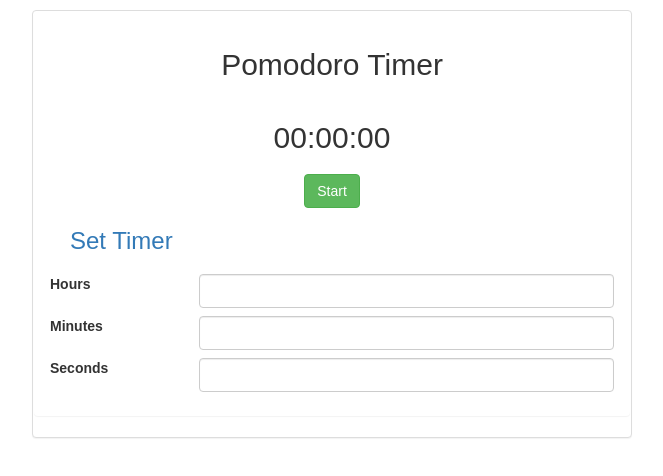
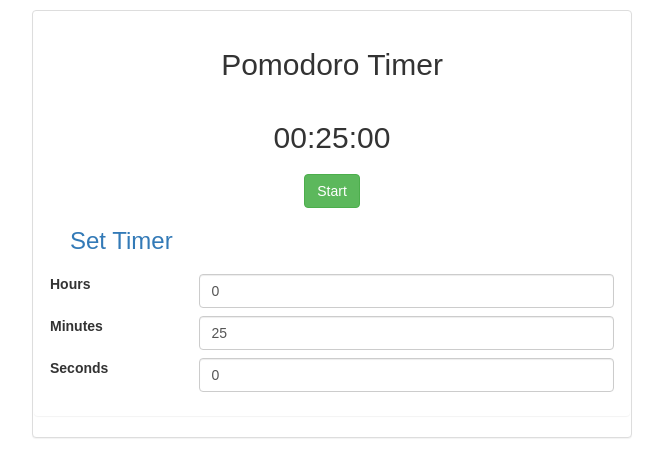
Before and after one commit to kanhegaonkarsaurabh/react-pomodoro, a React (Create React App) app in the folder pomodoro/: page / in a window 1280 px wide. Shown: the top 476 px of the page, without its empty margins (248-911 px from the left). Built offline with nearby package versions, Linux system fonts and the light colour scheme.

Commit message:
Display and form integrated. Now, user can enter time

```diff
--- a/pomodoro/src/Timer/components/timer.js
+++ b/pomodoro/src/Timer/components/timer.js
@@ -1,16 +1,39 @@
 import React, { Component } from 'react';
+import moment from 'moment';
 import TimerHeader from '../../TimerHeader/components/timerheader';
 import TimerDisplay from '../../TimerDisplay/components/timerdisplay';
 import TimerButton from '../../TimerButton';
 import TimerConfig from '../../TimerConfig/components/timerconfig';
 class Timer extends Component {
+  constructor() {
+    super();
+
+    this.state = {
+      currentTime : moment.duration(25,'minutes'),
+      baseTime : moment.duration(25,'minutes'),
+
+    };
+
+    this.setBaseTime = this.setBaseTime.bind(this);
+  }
+
+  setBaseTime(newBaseTime) {
+    this.setState({
+      baseTime : newBaseTime,
+      currentTime : newBaseTime,
+    });
+  }
+
   render() {
      return (
       <div className="container-fluid">
         <TimerHeader />
-        <TimerDisplay />
+        <TimerDisplay currentTime={this.state.currentTime} />
         <TimerButton />
-        <TimerConfig />
+        <TimerConfig
+        baseTime = {this.state.baseTime}
+        setBaseTime = {this.setBaseTime}
+        />
       </div>
      );
   }
--- a/pomodoro/src/TimerConfig/components/timerconfig.js
+++ b/pomodoro/src/TimerConfig/components/timerconfig.js
@@ -1,6 +1,24 @@
-import React from 'react';
+import React, { Component } from 'react';
 
-const TimerConfig = () => (
+
+class TimerConfig extends Component {
+  constructor() {
+    super();
+
+    this.handleChange = this.handleChange.bind(this);
+  }
+
+  handleChange(ev) {
+    const newBaseTime = this.props.baseTime;
+    if (ev.target.id === 'hours') newBaseTime.subtract(newBaseTime.get('hour'), 'hours').add(parseInt(ev.target.value, 10), 'hours');
+    if (ev.target.id === 'minutes') newBaseTime.subtract(newBaseTime.get('minutes'), 'minutes').add(parseInt(ev.target.value, 10), 'minutes');
+    if (ev.target.id === 'seconds') newBaseTime.subtract(newBaseTime.get('seconds'), 'seconds').add(parseInt(ev.target.value, 10), 'seconds');
+
+    this.props.setBaseTime(newBaseTime);
+  }
+
+  render() {
+    return (
       <div className="row">
         <h3 className="text-primary">Set Timer</h3>
         <div className="row control-row">
@@ -9,7 +27,10 @@ const TimerConfig = () => (
               <label htmlFor="hours"> Hours </label>
             </div>
             <div className="col-sm-9">
-          <input className="form-control" type="number" id="hours" />
+              <input className="form-control" type="number" id="hours"
+              defaultValue={this.props.baseTime.get('hours')}
+              onChange={this.handleChange}
+              />
             </div>
           </div>
         </div>
@@ -19,7 +40,10 @@ const TimerConfig = () => (
               <label htmlFor="minutes">Minutes</label>
             </div>
             <div className="col-sm-9">
-          <input className="form-control" type="number" id="minutes" />
+              <input className="form-control" type="number" id="minutes"
+              defaultValue={this.props.baseTime.get('minutes')}
+              onChange={this.handleChange}
+              />
             </div>
           </div>
         </div>
@@ -29,11 +53,16 @@ const TimerConfig = () => (
               <label htmlFor="seconds"> Seconds </label>
             </div>
             <div className="col-sm-9">
-          <input className="form-control" type="number" id="seconds" />
+              <input className="form-control" type="number" id="seconds"
+              defaultValue={this.props.baseTime.get('seconds')}
+              onChange={this.handleChange}
+              />
             </div>
           </div>
         </div>
       </div>
     );
+  }
+}
 
 export default TimerConfig;
--- a/pomodoro/src/TimerDisplay/components/timerdisplay.js
+++ b/pomodoro/src/TimerDisplay/components/timerdisplay.js
@@ -1,8 +1,18 @@
 import React from 'react';
 
-const TimerDisplay = () => (
+// LeftPad function so as to give the timer display a proper digital clock feeling
+const leftPad = (val) => {
+  if (val < 10)
+    return `0${val}`;
+  else
+    return `${val}`;
+}
+
+const TimerDisplay = (props) => (
   <div className="row">
-    <h2 className="text-center">00:00:00</h2>
+    <h2 className="text-center">
+      {`${leftPad(props.currentTime.get('hours'))}:${leftPad(props.currentTime.get('minutes'))}:${leftPad(props.currentTime.get('seconds'))}`}
+    </h2>
   </div>
 );
 
```
Lines whose indentation alone changed are shown as unchanged.
